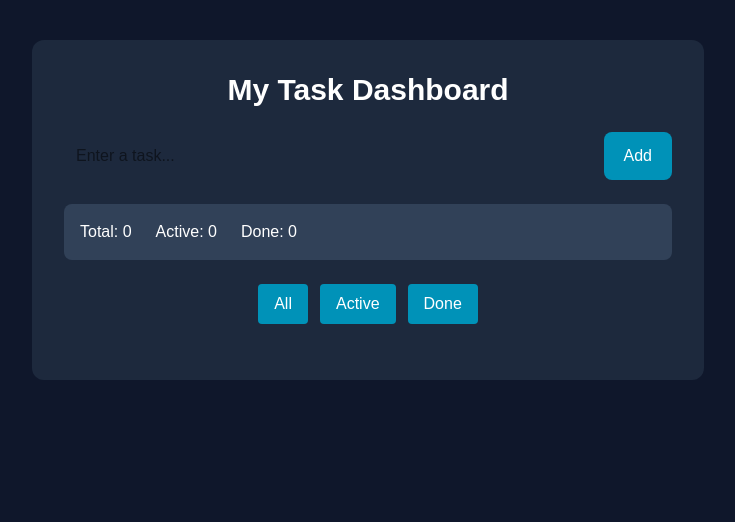
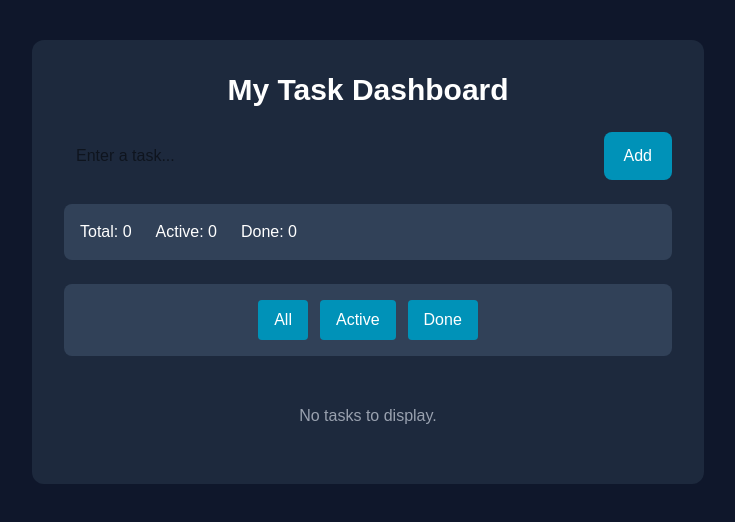
Before and after one commit to cperullousf/todo-dashboard, a Next.js app: page / in a window 1280 px wide. Shown: the top 522 px of the page, without its empty margins (272-1007 px from the left). Built offline with nearby package versions, Linux system fonts and the light colour scheme.

Commit message:
adjusted style of TaskBoard and added an empty-state message in TaskList.js, updated the README

```diff
--- a/components/TaskBoard.js
+++ b/components/TaskBoard.js
@@ -138,7 +138,7 @@ export default function TaskBoard() {
                 completed={completedTasks}
                 onClearCompleted={clearCompleted}
             />
-            <div className="flex justify-center gap-3 mb-6">
+            <div className="bg-slate-700 rounded-lg p-4 mb-6 flex justify-center gap-3">
 
                 <button
                     onClick={() => setFilter("all")}
--- a/components/TaskList.js
+++ b/components/TaskList.js
@@ -23,14 +23,20 @@ export default function TaskList({ tasks, onToggle, onDelete }) {
                 task. Each TaskCard receives the data it needs from
                 TaskBoard through props. */}
 
-            {tasks.map((task) => (
+            {tasks.length === 0 ? (
+                <p className="text-center text-gray-400 py-6">
+                    No tasks to display.
+                </p>
+            ) : (
+                tasks.map((task) => (
                     <TaskCard
                         key={task.id}
                         task={task}
                         onToggle={onToggle}
                         onDelete={onDelete}
                     />
-            ))}
+                ))
+            )}
 
         </div>
     );
```
Also changed, not shown: 1 other file (tests, documents, lock files or other folders). Lines whose indentation alone changed are shown as unchanged.
